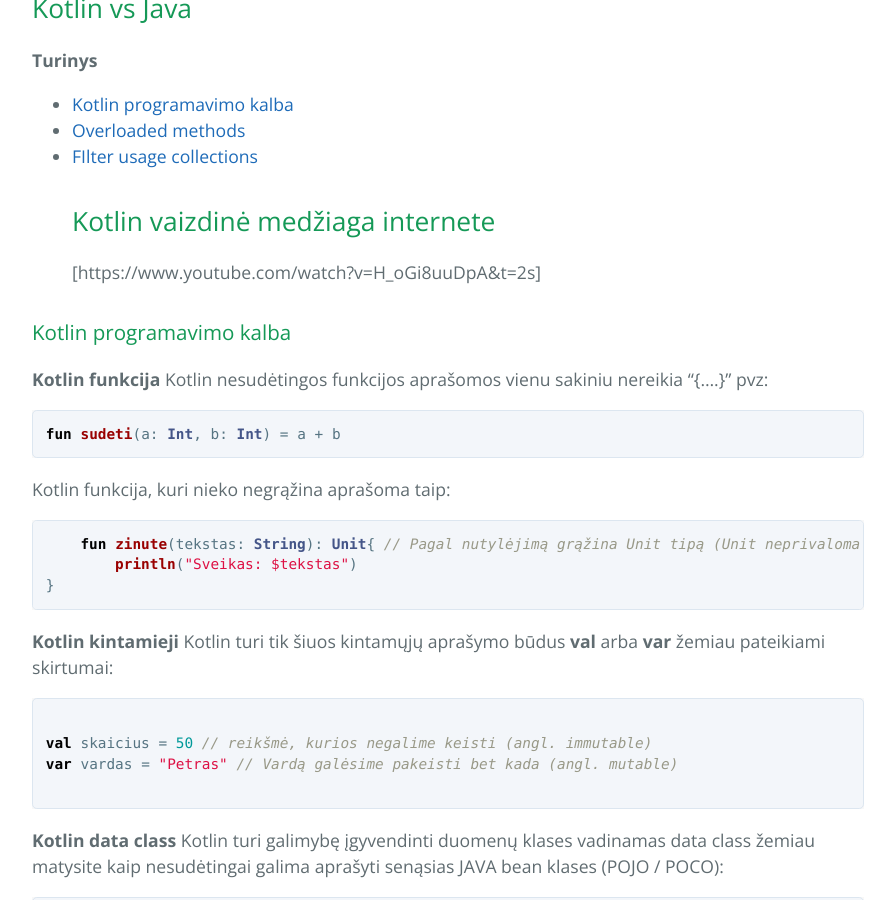
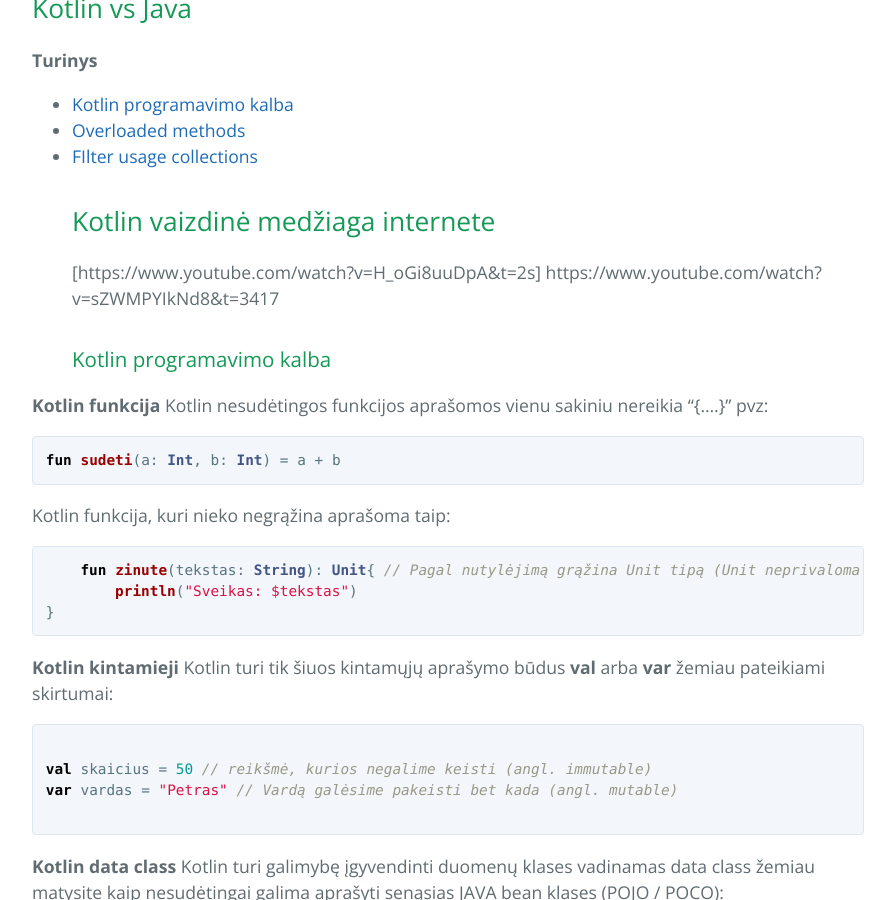
Before and after one commit to eif-courses/Java-Lecture-Notes, a Jekyll site: the page built from _posts/2017-10-29-overloading-kotlin-vs-java.md, in a window 1280 px wide and 900 px high, scrolled down 371 px. Shown: the whole window, without its empty margins (192-1087 px from the left). Built offline with Jekyll 4.4.1, drawn with Linux system fonts in a browser that asks for light colours; part of the change alters nothing that is shown.

Commit message:
Update 2017-10-29-overloading-kotlin-vs-java.md

```diff
--- a/_posts/2017-10-29-overloading-kotlin-vs-java.md
+++ b/_posts/2017-10-29-overloading-kotlin-vs-java.md
@@ -12,7 +12,7 @@ Naujos JVM (Java Virtual Machine) programavimo kalbos Kotlin apžvalga ir palygi
 - [FIlter usage collections](#filter-usage-collections)
 ## Kotlin vaizdinė medžiaga internete
 [https://www.youtube.com/watch?v=H_oGi8uuDpA&t=2s]
-
+https://www.youtube.com/watch?v=sZWMPYIkNd8&t=3417
 ### Kotlin programavimo kalba
 
 **Kotlin funkcija**
```
